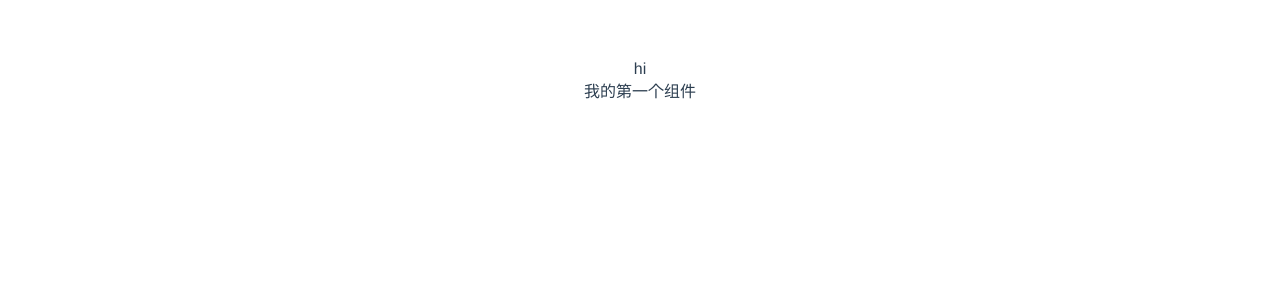
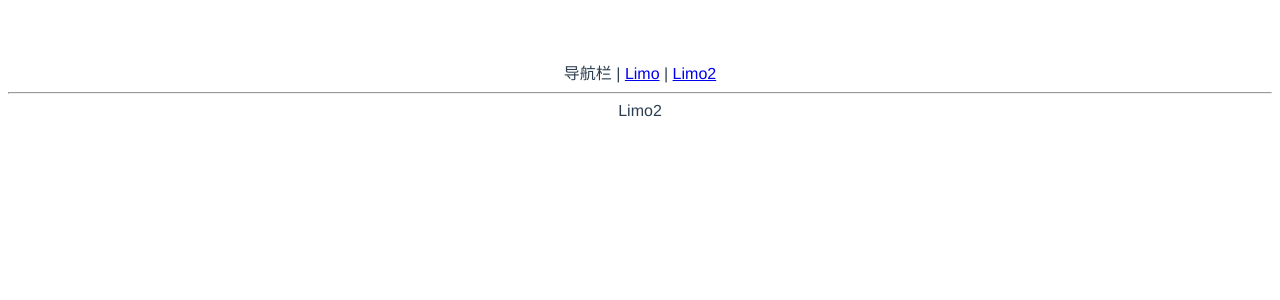
Before and after one commit to limo-chen/vue-lunzi-demo01, a Vue app: page /#/xxx in a window 1280 px wide. Shown: the top 300 px of the page. Built offline with nearby package versions, Linux system fonts and the light colour scheme.

Commit message:
初始化vue-router

```diff
--- a/index.html
+++ b/index.html
@@ -1,13 +1,13 @@
 <!DOCTYPE html>
 <html lang="en">
   <head>
-  <meta charset="UTF-8">
+    <meta charset="UTF-8" />
     <link rel="icon" href="/favicon.ico" />
-  <meta name="viewport" content="width=device-width, initial-scale=1.0">
+    <meta name="viewport" content="width=device-width, initial-scale=1.0" />
     <title>Vite App</title>
   </head>
   <body>
     <div id="app"></div>
-  <script type="module" src="/src/main.js"></script>
+    <script type="module" src="/src/main.ts"></script>
   </body>
 </html>
--- a/package.json
+++ b/package.json
@@ -6,7 +6,8 @@
     "build": "vite build"
   },
   "dependencies": {
-    "vue": "^3.0.0-rc.1"
+    "vue": "^3.0.0-rc.1",
+    "vue-router": "4.0.0-beta.3"
   },
   "devDependencies": {
     "@vue/compiler-sfc": "^3.0.0-rc.1",
--- a/src/App.vue
+++ b/src/App.vue
@@ -1,15 +1,14 @@
 <template>
- <div>hi</div>
- <Limo />
+ <div>导航栏 |
+  <router-link to="/">Limo</router-link> |
+  <router-link to="/xxx">Limo2</router-link></div>
+  <hr/>
+<router-view />
 </template>
 
 <script>
-import Limo from './components/Limo.vue'
 
 export default {
   name: 'App',
-  components: {
-  Limo
-  }
 }
 </script>
--- /dev/null
+++ b/src/components/Limo2.vue
@@ -0,0 +1,5 @@
+<template>
+    <div>
+       Limo2
+    </div>
+</template>
--- a/src/main.js
+++ /dev/null
@@ -1,5 +0,0 @@
-import { createApp } from 'vue'
-import App from './App.vue'
-import './index.css'
-
-createApp(App).mount('#app')
--- /dev/null
+++ b/src/main.ts
@@ -0,0 +1,18 @@
+import { createApp } from "vue";
+import App from "./App.vue";
+import "./index.css";
+import { createWebHashHistory, createRouter } from "vue-router";
+import Limo from "./components/Limo.vue"
+import Limo2 from "./components/Limo2.vue"
+
+const history = createWebHashHistory();
+const router = createRouter({
+    history:history,
+    routes:[
+        {path:'/',component:Limo},
+        {path:'/xxx',component:Limo2}
+    ]
+});
+const app = createApp(App)
+app.use(router)
+app.mount("#app");
--- /dev/null
+++ b/src/shims-vue.d.ts
@@ -0,0 +1,5 @@
+declare module '*.vue' {
+    import { ComponentOptions } from 'vue'
+    const componentOptions: ComponentOptions
+    export default componentOptions
+  }
```
Also changed, not shown: 1 other file (tests, documents, lock files or other folders). Lines whose indentation alone changed are shown as unchanged.
